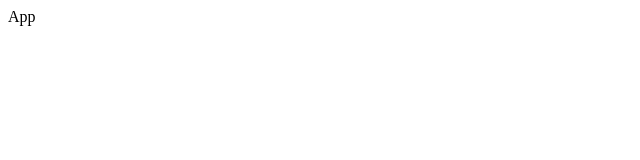
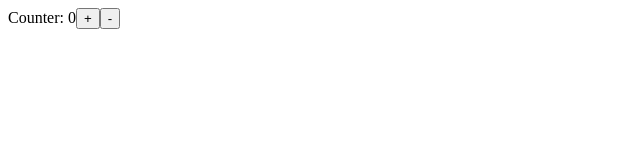
Before and after one commit to Mir-Labib-Hossain/Playground, a React (Vite) app: page / in a window 1280 px wide. Shown: the top 160 px of the page, without its empty margins (0-640 px from the left). Built offline with nearby package versions, Linux system fonts and the light colour scheme.

Commit message:
initial state

```diff
--- a/src/App.tsx
+++ b/src/App.tsx
@@ -1,7 +1,13 @@
+import Counter from "./components/counter";
+
 type Props = {};
 
 const App = (props: Props) => {
-  return <div>App</div>;
+  return (
+    <div>
+      <Counter />
+    </div>
+  );
 };
 
 export default App;
--- /dev/null
+++ b/src/components/counter/index.tsx
@@ -0,0 +1,16 @@
+import { useState } from "react";
+
+type Props = {};
+
+const Counter = (props: Props) => {
+  const [count, setCount] = useState(0);
+  return (
+    <div>
+      Counter: {count}
+      <button onClick={() => setCount((prevState: number) => prevState + 1)}>+</button>
+      <button onClick={() => setCount((prevState: number) => prevState - 1)}>-</button>
+    </div>
+  );
+};
+
+export default Counter;
```
